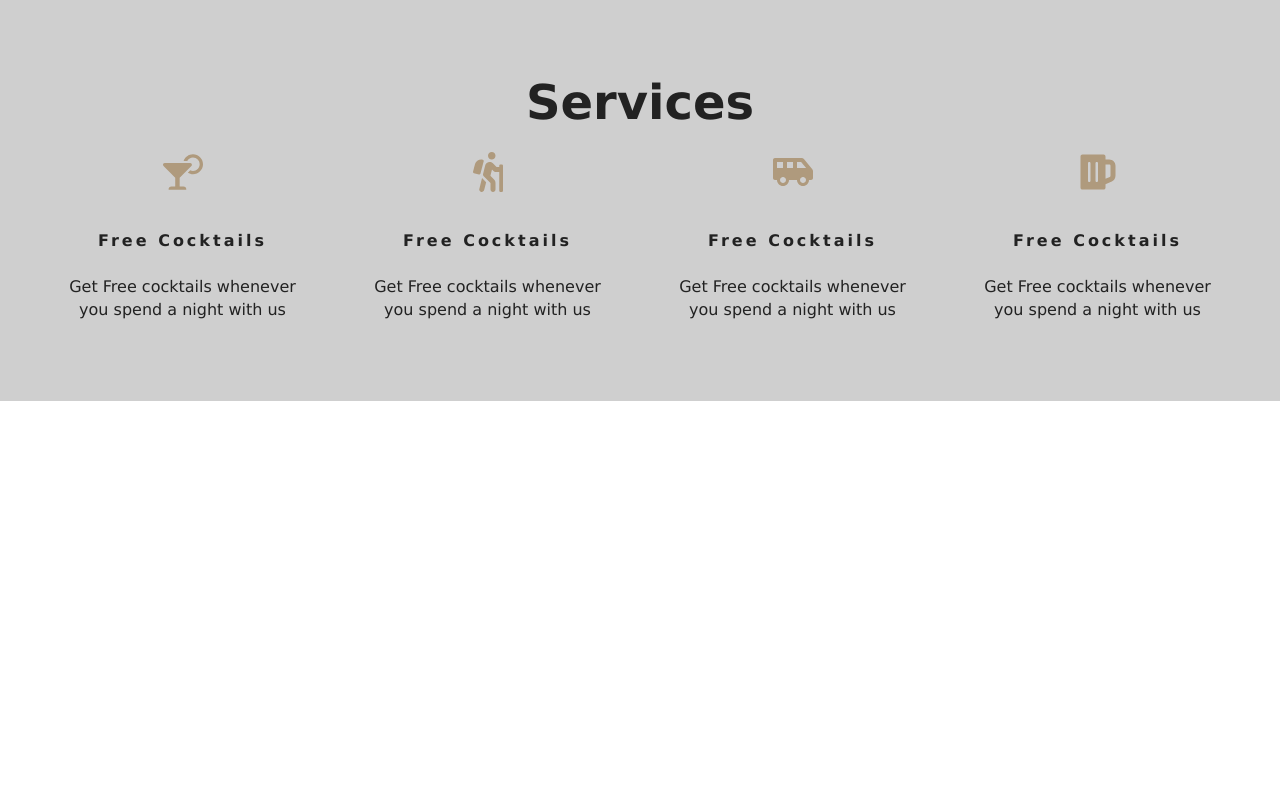
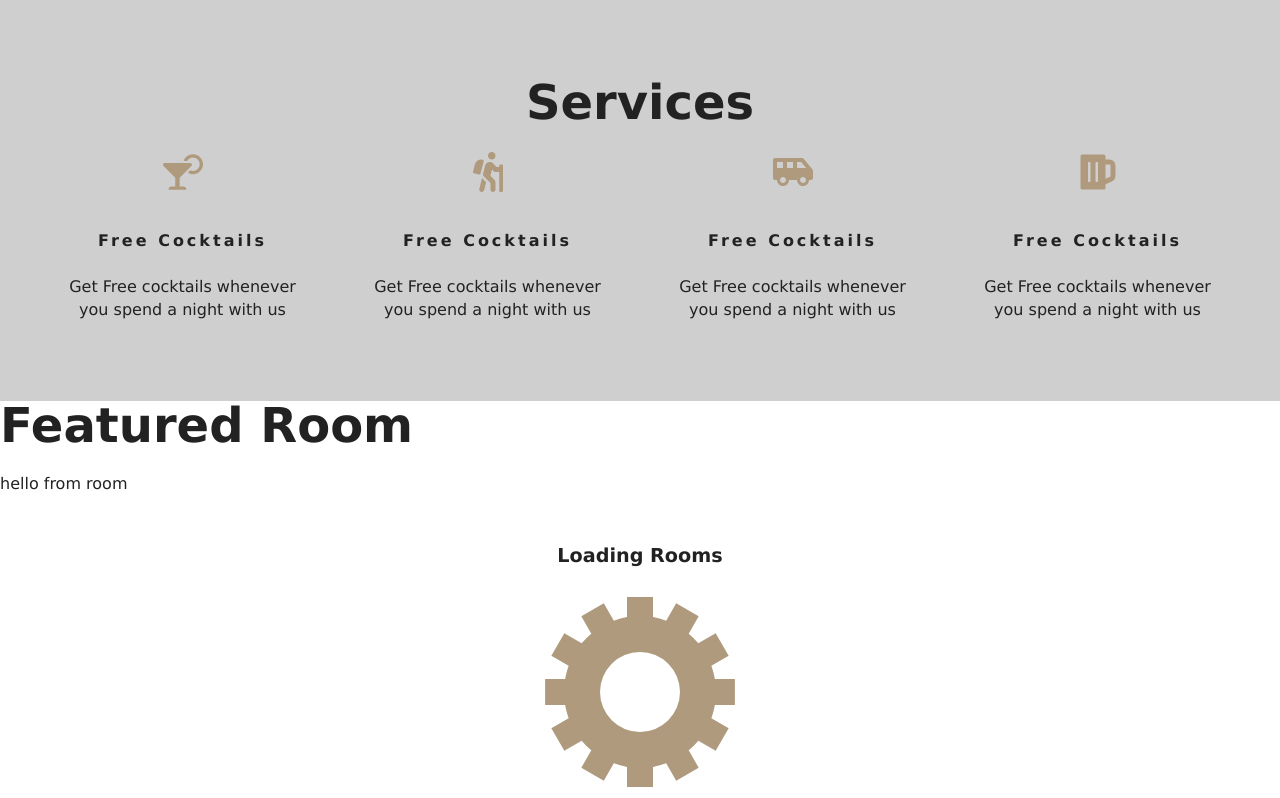
Before and after one commit to Jay055/Real_Estate_App, a React (Create React App) app: page / in a window 1280 px wide. Shown: the part 802-1600 px from the top of the page. Before the commit the page ends 1203 px from the top, so only its background shows below. Built offline with nearby package versions, Linux system fonts and the light colour scheme.

Commit message:
Set Up Featured Room

```diff
--- a/src/Context.js
+++ b/src/Context.js
@@ -1,20 +1,62 @@
-import React, { Component } from 'react'
+import React, { Component } from 'react';
+import items from './data';
+
+
 
 
 const RoomContext = React.createContext();
+  // Context is designed to share data that can be considered “global” for a tree of React component
+  // we can avoid passing props through intermediate elements
 
-  // Access to Provider and Consumer
-  // Provider
-  // Consumer
 
 
 class RoomProvider extends Component {
-  //
-  state
+
+  // Set Up Global Context store for rooms
+  state = {
+   rooms: [],
+   sortedRooms:[],
+   featuredRooms:[],
+   loading:true,
+  };
+
+
+  // Set up getData Function
+
+  // format items to get a normal object on mount
+  componentDidMount(){
+    let rooms = this.formatData(items)
+    let featuredRooms = rooms.filter(room => room.featured === true);
+
+    this.setState({
+      rooms,
+       featuredRooms,
+       sortedRooms:rooms,
+       loading:false
+    })
+  }
+
+  // Format data
+  formatData(items) {
+    let tempItems = items.map(item => {
+  let id = item.sys.id;
+  let images = item.fields.images.map(image => image.fields.file.url);
+
+  let room = {...item.fields, images,id }
+  return room;
+
+    })
+    return tempItems
+  }
+
+
+
+
+
 
   render() {
     return (
-      <RoomContext.Provider value="hello">
+      <RoomContext.Provider value={{...this.state}}>
        {this.props.children}
       </RoomContext.Provider>
     )
--- /dev/null
+++ b/src/components/FeaturedRooms.js
@@ -0,0 +1,25 @@
+import React, { Component } from 'react'
+import { RoomContext } from '../Context';
+import Loading from './Loading';
+import Room from './Room';
+import Title from './Title';
+
+export default class FeaturedRooms extends Component {
+  // Set Up Context type
+  static contextType = RoomContext
+  render() {
+    // Set up context value with this.context
+
+    const { featuredRooms: rooms} = this.context
+
+    console.log(rooms)
+    return (
+      <div>
+        <Title title = "Featured Room"/>
+
+        <Room />
+        <Loading />
+      </div>
+    )
+  }
+}
--- /dev/null
+++ b/src/components/Loading.js
@@ -0,0 +1,17 @@
+import React from 'react'
+import loadingGif from '../images/gif/loading-gear.gif';
+
+const Loading = () => {
+  return (
+    <div className="loading">
+      <h4> Loading rooms </h4>
+
+        <img src={loadingGif} alt="loading" />
+
+
+    </div>
+  )
+}
+
+
+export default Loading;
--- /dev/null
+++ b/src/components/Room.js
@@ -0,0 +1,11 @@
+import React from 'react'
+
+const Room = () => {
+  return (
+    <div>
+      hello from room
+    </div>
+  )
+}
+
+export default Room;
--- a/src/pages/Home.js
+++ b/src/pages/Home.js
@@ -2,6 +2,7 @@
 import Hero from '../components/Hero';
 import Banner from '../components/Banner';
 import Services from '../components/Services';
+import FeaturedRooms from '../components/FeaturedRooms';
 
 import { Link } from 'react-router-dom';
 
@@ -20,6 +21,8 @@
       </Banner>
       </Hero>
       <Services />
+      <FeaturedRooms />
+
     </div>
   )
 }
```
Also changed, not shown: src/data.js (renamed from data.js).
